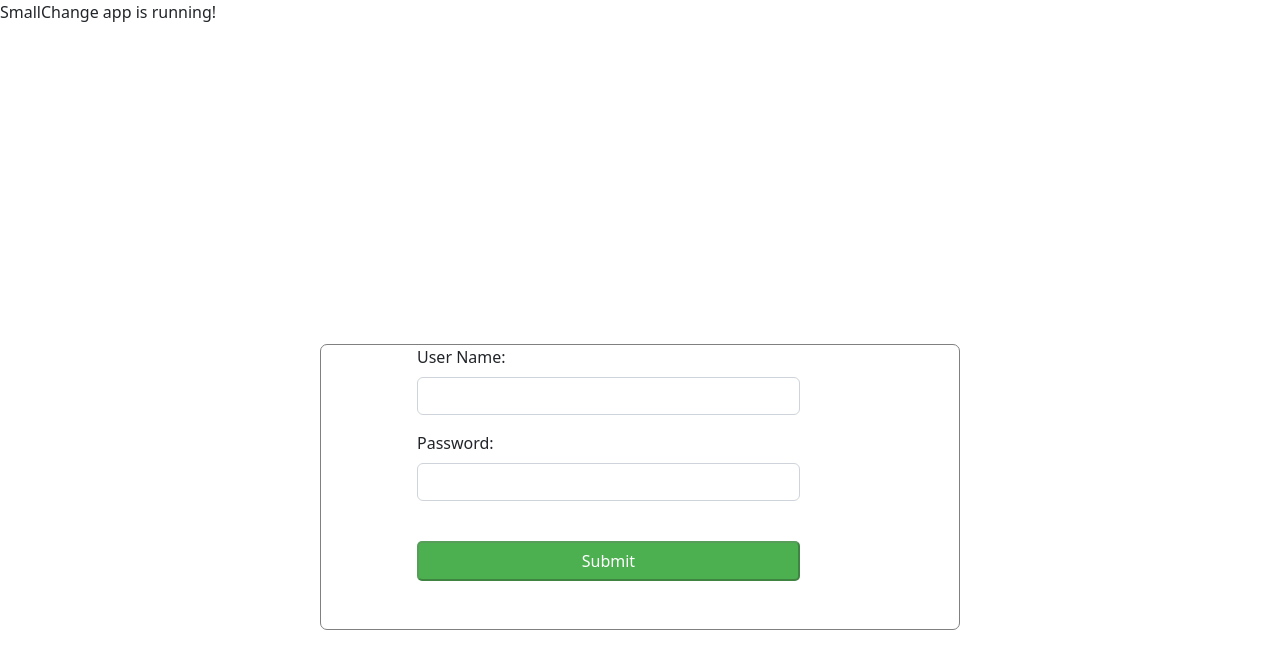
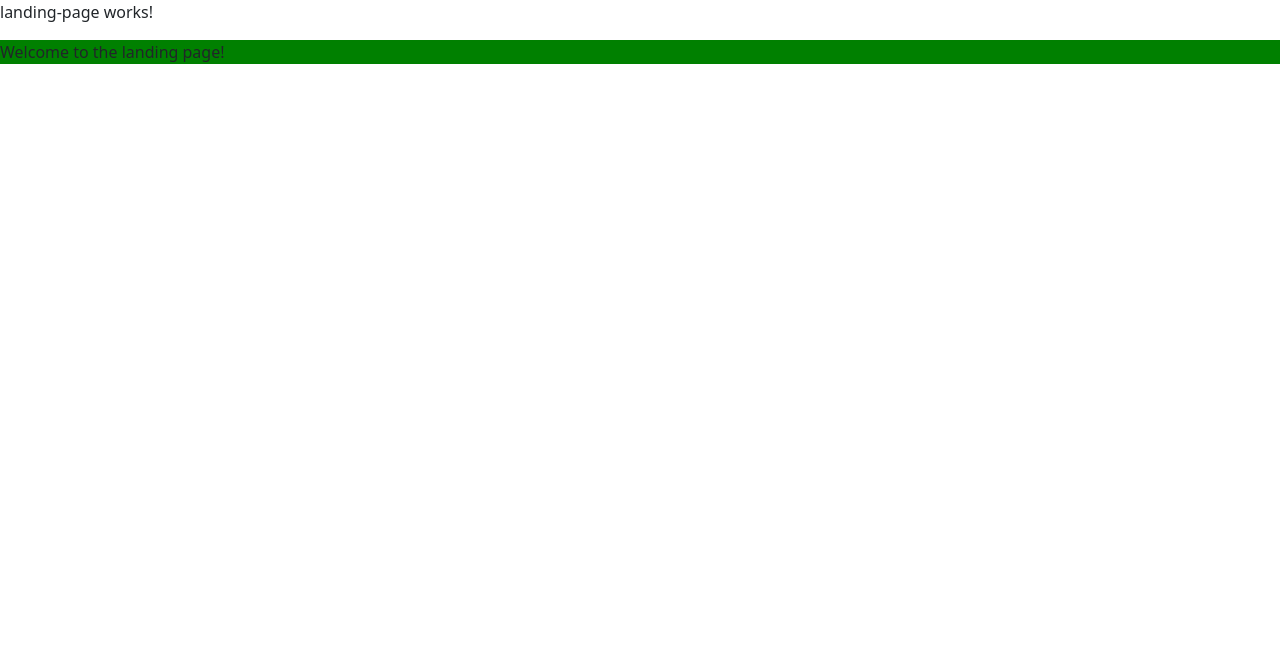
Before and after one commit to animesh224633/Small-Change-Team-Loki, an Angular app in the folder SmallChange/: page /landing in a window 1280 px wide. Before the commit this address led to /. Shown: the top 668 px of the page. Built offline with nearby package versions, Linux system fonts and the light colour scheme.

Commit message:
form code 2

```diff
--- a/SmallChange/src/app/app-routing.module.ts
+++ b/SmallChange/src/app/app-routing.module.ts
@@ -1,10 +1,12 @@
 import { NgModule } from '@angular/core';
 import { RouterModule, Routes } from '@angular/router';
+import { LandingPageComponent } from './landing-page/landing-page.component';
 import { LoginPageComponent } from './login-page/login-page.component';
 
 const routes: Routes = [
   { path: '', redirectTo: '/login', pathMatch: 'full' },
-  { path: 'login', component: LoginPageComponent }
+  { path: 'login', component: LoginPageComponent },
+  { path: 'landing', component:LandingPageComponent}
 ];
 
 @NgModule({
--- a/SmallChange/src/app/app.component.html
+++ b/SmallChange/src/app/app.component.html
@@ -3,8 +3,8 @@
 <div class="content" role="main">
 
 
-    <span>{{ title }} app is running!</span>
-    <app-login-form></app-login-form>
+ <!--   <span>{{ title }} app is running!</span>-->
+
 
 
 </div>
--- a/SmallChange/src/app/app.module.ts
+++ b/SmallChange/src/app/app.module.ts
@@ -7,12 +7,14 @@ import { LoginPageComponent } from './login-page/login-page.component';
 import { NgbModule } from '@ng-bootstrap/ng-bootstrap';
 import { LoginFormComponent } from './login-form/login-form.component';
 import { FormsModule, ReactiveFormsModule } from '@angular/forms';
+import { LandingPageComponent } from './landing-page/landing-page.component';
 
 @NgModule({
   declarations: [
     AppComponent,
     LoginPageComponent,
-    LoginFormComponent
+    LoginFormComponent,
+    LandingPageComponent
   ],
   imports: [
     BrowserModule,
--- /dev/null
+++ b/SmallChange/src/app/landing-page/landing-page.component.css
@@ -0,0 +1,3 @@
+.landing_class{
+    background-color: green;
+}
--- /dev/null
+++ b/SmallChange/src/app/landing-page/landing-page.component.html
@@ -0,0 +1,4 @@
+<p>landing-page works!</p>
+<div class="landing_class">
+    <p>Welcome to the landing page!</p>
+</div>
--- /dev/null
+++ b/SmallChange/src/app/landing-page/landing-page.component.ts
@@ -0,0 +1,15 @@
+import { Component, OnInit } from '@angular/core';
+
+@Component({
+  selector: 'app-landing-page',
+  templateUrl: './landing-page.component.html',
+  styleUrls: ['./landing-page.component.css']
+})
+export class LandingPageComponent implements OnInit {
+
+  constructor() { }
+
+  ngOnInit(): void {
+  }
+
+}
--- a/SmallChange/src/app/login-form/login-form.component.css
+++ b/SmallChange/src/app/login-form/login-form.component.css
@@ -21,12 +21,13 @@
   }
 
   .button1:hover {
-    background-color: #198699;
+    background-color: darkgreen;
     color:white;
   }
 
 .modal-body{
-    margin: 20rem;
+    margin-left:auto;
+    margin-right: auto;
     align-self: center;
     max-width: 60%;
     border: 0.4px solid gray;
--- a/SmallChange/src/app/login-form/login-form.component.html
+++ b/SmallChange/src/app/login-form/login-form.component.html
@@ -2,7 +2,7 @@
 <div class="modal-body">
     <form [formGroup]="loginForm" (ngSubmit)="loginFormSubmit">
       <div class="mb-3">
-        <label for="id_userName" class="form-label">User Name:</label>
+        <label for="id_userName" class="form-label">Username:</label>
         <input formControlName="userName" [class.is-invalid]="userNameField.touched && userNameField.invalid" type="text"
           class="form-control" id="id_userName">
        <!-- <div *ngIf="userNameField.touched && (userNameField.hasError('required') || userNameField.hasError('pattern') || userNameField.hasError('minLength') || userNameField.hasError('maxLength'))" class="d-block invalid-feedback">
@@ -21,6 +21,6 @@
 
             <p> Better check yourself, you're not looking too good.</p></div>
       </div>
-      <button [disabled]="loginForm.invalid" type="submit" class=" button1" >Submit</button>
+      <button [disabled]="loginForm.invalid" type="submit" class=" button1" [routerLink]="['/landing']" >Submit</button>
     </form>
   </div>
--- a/SmallChange/src/app/login-form/login-form.component.ts
+++ b/SmallChange/src/app/login-form/login-form.component.ts
@@ -1,7 +1,7 @@
 import { Component, OnInit } from '@angular/core';
 import { FormControl, FormGroup, Validators } from '@angular/forms';
 import { min } from 'rxjs';
-
+import { Router } from '@angular/router';
 @Component({
   selector: 'app-login-form',
   templateUrl: './login-form.component.html',
@@ -11,7 +11,7 @@ export class LoginFormComponent implements OnInit {
 
   loginForm!: FormGroup;
 
-  constructor() { }
+  constructor(private router: Router) { }
 
   ngOnInit(): void {
     this.loginForm = new FormGroup({
@@ -27,6 +27,6 @@ export class LoginFormComponent implements OnInit {
   }
   loginFormSubmit(): void {
     console.log(this.loginForm.value);
-    // Call Api
+    this.router.navigateByUrl('./landing');
   }
   }
--- a/SmallChange/src/app/login-page/login-page.component.html
+++ b/SmallChange/src/app/login-page/login-page.component.html
@@ -1 +1 @@
-<p>login-page works!</p>
+<app-login-form></app-login-form>
```
Also changed, not shown: 1 other file (tests, documents, lock files or other folders).
